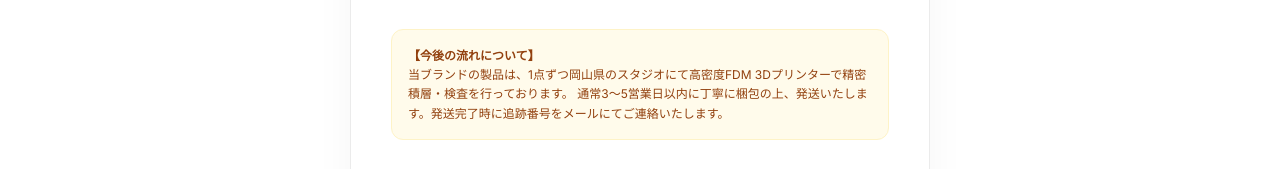
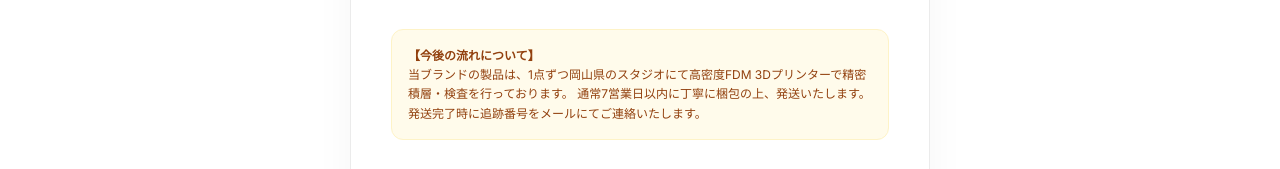
Before and after one commit to yatto-taguchi/INFIL, a website: page success.html in a window 1280 px wide. Shown: the part 575-744 px from the top of the page. Drawn offline with Linux system fonts and the light colour scheme.

Commit message:
fix: サンクスページ（success.html）の発送目安を他ページと統一し「通常7営業日以内」に修正

```diff
--- a/success.html
+++ b/success.html
@@ -150,7 +150,7 @@
       <div class="next-step-box">
         <strong>【今後の流れについて】</strong><br />
         当ブランドの製品は、1点ずつ岡山県のスタジオにて高密度FDM 3Dプリンターで精密積層・検査を行っております。
-        通常3〜5営業日以内に丁寧に梱包の上、発送いたします。発送完了時に追跡番号をメールにてご連絡いたします。
+        通常7営業日以内に丁寧に梱包の上、発送いたします。発送完了時に追跡番号をメールにてご連絡いたします。
       </div>
 
       <a href="index.html" class="btn-return-home">トップページへ戻る</a>
```
